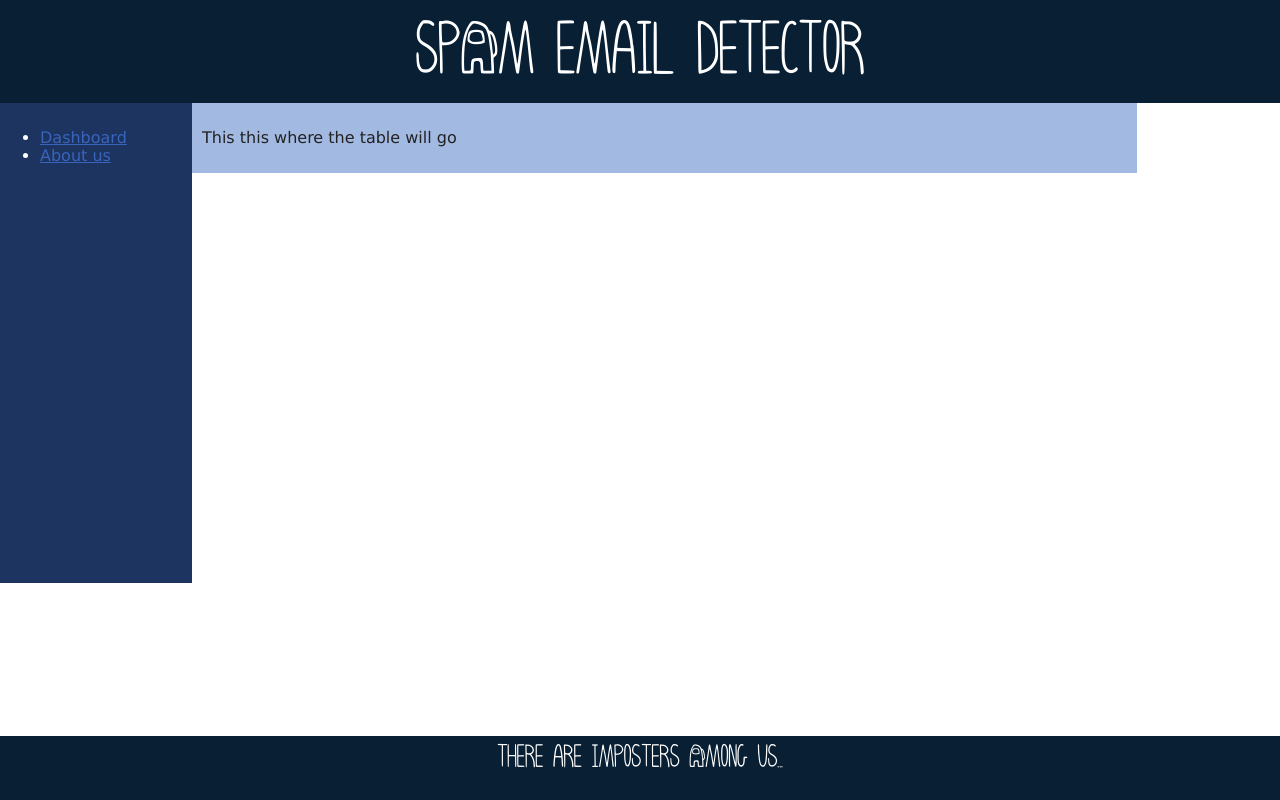
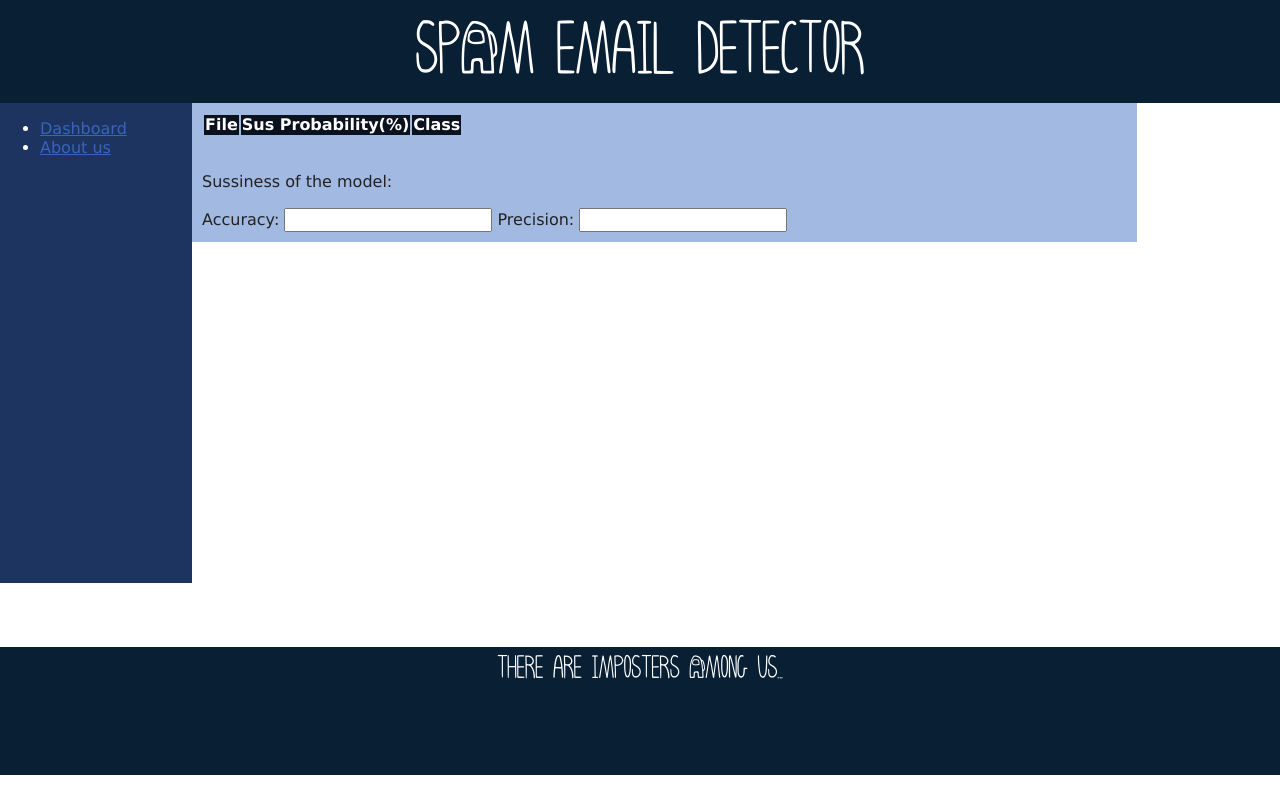
Before and after one commit to Dashman23/Spam-Email-Detector, a website built with Parcel: page SpamDetectorClient/index.html in a window 1280 px wide. Built offline with nearby package versions, Linux system fonts and the light colour scheme; files whose address does not match are found by name.

Commit message:
added some table elements and style

```diff
--- a/SpamDetectorClient/css/main.css
+++ b/SpamDetectorClient/css/main.css
@@ -303,6 +303,11 @@ main{
   padding: 10px;
   background-color: #A2B9E2;
 }
+.table_h{
+  background-color: #0A121F;
+  color: white;
+}
+
 
 Split{
   min-height:37.5vw; /* check this for later once everything is done*/
@@ -317,13 +322,25 @@ links{display: table-cell}
 
 footer{
   background-color: #091F34;
-  position: fixed;
+  position: sticky;
   bottom: 0;
   left: 0;
   width: 100%;
-  height:5vw;
+  height:10vw;
   font-family: impostographregular;
   font-size: 3vw;
   text-align: center;
   color: white;
 }
+
+.table_h{
+  background-color: #0A121F;
+  color: white;
+}
+
+tr:nth-child(even) {
+  background-color: #CBE0F6;
+}
+tr:nth-child(odd) {
+  background-color: #BAD5F3;
+}
--- a/SpamDetectorClient/index.html
+++ b/SpamDetectorClient/index.html
@@ -34,7 +34,22 @@
       </ul>
     </links>
     <main>
-      <p>This this where the table will go</p>
+      <table id="chart">
+        <thead>
+        <th class="table_h">File</th>
+        <th class="table_h">Sus Probability(%)</th>
+        <th class="table_h">Class</th>
+        </thead>
+        <tbody>
+        </tbody>
+      </table>
+    </main>
+    <main>
+      <p>Sussiness of the model:</p>
+      <label for="Acc">Accuracy:</label>
+      <input type="text" id="Acc" name="Acc">
+      <label for="Pre">Precision:</label>
+      <input type="text" id="Pre" name="Pre">
     </main>
   </Split>
   <footer>
```
